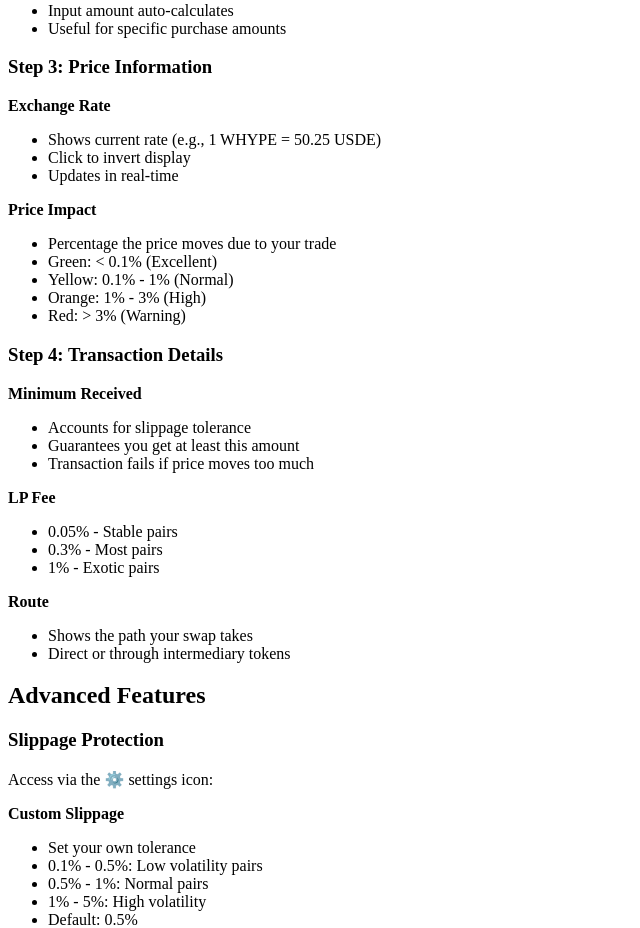
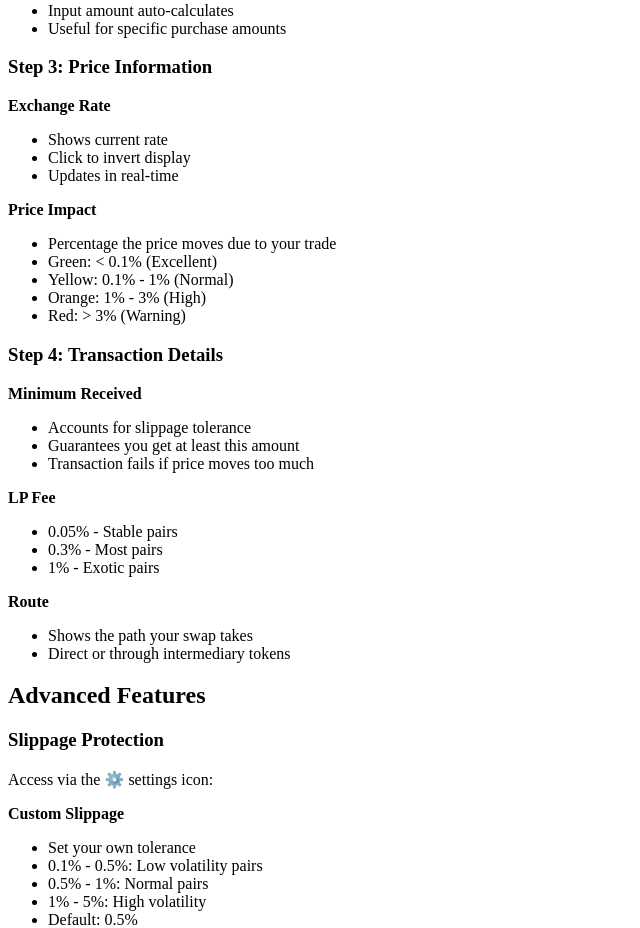
Before and after one commit to hxfinance/hx-docs, a Next.js app: page /trading/how-to-swap in a window 1280 px wide. Shown: the part 1127-2055 px from the top of the page, without its empty margins (0-640 px from the left). Built offline with nearby package versions, Linux system fonts and the light colour scheme.

Commit message:
Update how-to-swap.mdx

```diff
--- a/pages/trading/how-to-swap.mdx
+++ b/pages/trading/how-to-swap.mdx
@@ -54,7 +54,7 @@ Automatically routes through multiple pools for best price:
 ### Step 3: Price Information
 
 **Exchange Rate**
-- Shows current rate (e.g., 1 WHYPE = 50.25 USDE)
+- Shows current rate
 - Click to invert display
 - Updates in real-time
 
```
